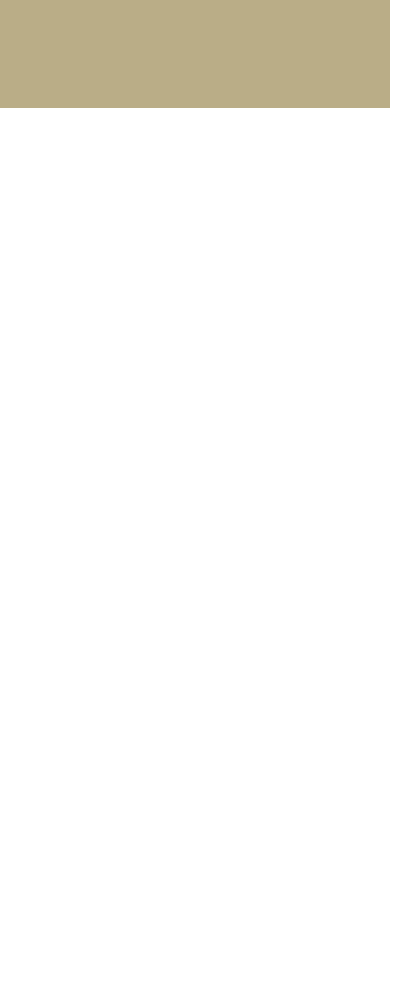
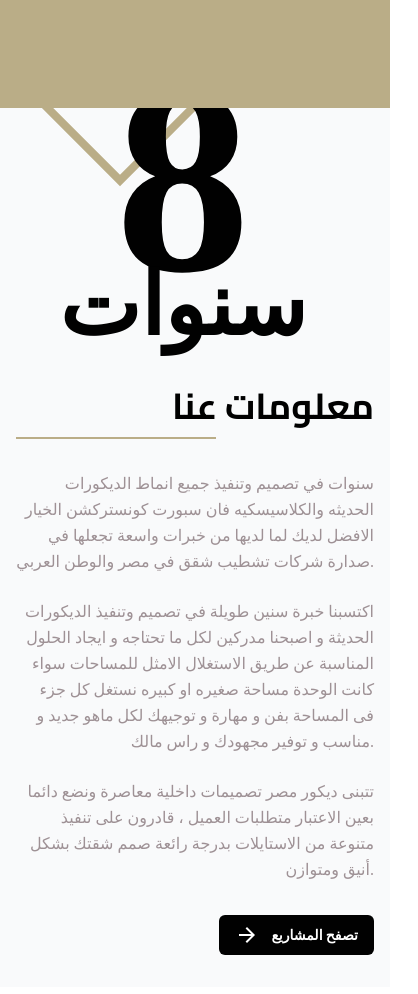
Before and after one commit to M0hamady/support-constructions-site, a React (Create React App) app: page / in a window 390 px wide. Shown: the part 1580-2574 px from the top of the page, 418 px wide, since content can reach past the window. Before the commit the page ends 1464 px from the top, so only its background shows below. Built offline with nearby package versions, Linux system fonts and the light colour scheme.

Commit message:
third container

```diff
--- a/package.json
+++ b/package.json
@@ -13,6 +13,7 @@
     "@types/node": "^16.18.119",
     "@types/react": "^18.3.12",
     "@types/react-dom": "^18.3.1",
+    "aos": "^2.3.4",
     "react": "^18.3.1",
     "react-dom": "^18.3.1",
     "react-intersection-observer": "^9.13.1",
@@ -46,6 +47,7 @@
     ]
   },
   "devDependencies": {
+    "@types/aos": "^3.0.7",
     "autoprefixer": "^10.4.20",
     "postcss": "^8.4.47",
     "tailwindcss": "^3.4.14"
--- /dev/null
+++ b/src/components/Home/AboutUsSection.tsx
@@ -0,0 +1,79 @@
+import React, { useEffect } from 'react';
+import { ArrowForward } from '@mui/icons-material'; // Import MUI icon
+import AOS from 'aos'; // Import AOS
+import 'aos/dist/aos.css'; // Import AOS CSS
+
+const AboutUsSection: React.FC = () => {
+  useEffect(() => {
+    AOS.init({
+      duration: 1000, // Animation duration in ms
+      once: true, // Only animate once when scrolling into view
+    });
+  }, []);
+
+  return (
+    <section className="w-full py-8 px-4 md:px-8 bg-gray-50">
+      <div className="max-w-screen-xl mx-auto flex flex-col md:flex-row justify-between items-center gap-8">
+        {/* Left Section: Rotated Square & Years */}
+        <div className="w-full md:w-[466.66px] flex justify-center items-start" data-aos="fade-up">
+          <div className="flex flex-col justify-start items-center w-full">
+            <div className="relative pt-[158px] flex flex-col justify-center items-center w-full">
+              <div className="w-[150px] h-[150px] origin-top-left rotate-45 border-8 border-[#baad87]"></div>
+              <div className="flex flex-col justify-center items-center">
+                <div className="relative w-[446.66px] h-[228.19px]">
+                  <div className="absolute left-0 top-[-40px] flex flex-col justify-start items-center h-[270.80px] pl-[87.56px] pr-[87.58px]">
+                    <div className="flex flex-col justify-start items-center pb-[17.90px] gap-[2.90px]">
+                      <div className="text-center text-[#010101] text-[270px] font-bold font-['Tajawal'] leading-[189px]">
+                        8
+                      </div>
+                      <div className="text-center text-[#010101] text-[86px] font-bold font-['Tajawal'] leading-[60.20px]">
+                        سنوات
+                      </div>
+                    </div>
+                  </div>
+                  <div className="absolute left-0 top-[212.19px] w-[446.66px] h-4"></div>
+                </div>
+              </div>
+            </div>
+          </div>
+        </div>
+
+        {/* Right Section: About Us Text */}
+        <div className="w-full md:w-2/3 flex flex-col justify-start items-start space-y-8" data-aos="fade-up">
+          <header className="text-right w-full space-y-2">
+            <h2 className="text-4xl md:text-5xl text-black font-bold font-['Cairo'] leading-tight">
+              معلومات عنا
+            </h2>
+            <div className="w-[200px] h-0.5 bg-[#baad87]"></div>
+          </header>
+
+          <div className="text-right text-[#9e9195] text-base md:text-lg font-normal font-['Tajawal'] leading-relaxed space-y-6">
+            <p>
+              سنوات في تصميم وتنفيذ جميع انماط الديكورات الحديثه والكلاسيسكيه فان سبورت كونستركشن الخيار الافضل لديك لما لديها من خبرات واسعة
+              تجعلها في صدارة شركات تشطيب شقق في مصر والوطن العربي.
+            </p>
+            <p>
+              اكتسبنا خبرة سنين طويلة في تصميم وتنفيذ الديكورات الحديثة و اصبحنا مدركين لكل ما تحتاجه و ايجاد الحلول المناسبة عن طريق الاستغلال
+              الامثل للمساحات سواء كانت الوحدة مساحة صغيره او كبيره نستغل كل جزء فى المساحة بفن و مهارة و توجيهك لكل ماهو جديد و مناسب و توفير
+              مجهودك و راس مالك.
+            </p>
+            <p>
+              تتبنى ديكور مصر تصميمات داخلية معاصرة ونضع دائما بعين الاعتبار متطلبات العميل ، قادرون على تنفيذ  متنوعة من الاستايلات بدرجة رائعة
+              صمم شقتك بشكل أنيق ومتوازن.
+            </p>
+          </div>
+
+          {/* "Browse Projects" Button */}
+          <div className="w-full flex justify-end mt-8" data-aos="fade-up">
+            <button className="flex items-center justify-center bg-[#010101] text-white text-sm font-bold py-2 px-4 rounded-md hover:bg-[#baad87] transition-colors duration-300">
+              <ArrowForward className="mr-3 text-xl" /> {/* MUI Arrow icon */}
+              <span>تصفح المشاريع</span>
+            </button>
+          </div>
+        </div>
+      </div>
+    </section>
+  );
+};
+
+export default AboutUsSection;
--- a/src/pages/Home/Home.tsx
+++ b/src/pages/Home/Home.tsx
@@ -1,12 +1,15 @@
 import React from 'react';
 import HeroSection from '../../components/Home/HeroSection';
 import CardsContainer from '../../components/Home/Cards';
+import AboutUsSection from '../../components/Home/AboutUsSection';
 
 const Home: React.FC = () => {
   return (
     <div className='flex mb-[100px]  w-full h-full min-h-screen  flex-col'>
       <HeroSection />  {/* Use the HeroSection component */}
       <CardsContainer />
+
+      <AboutUsSection />
       {/* You can add other sections or content below here */}
     </div>
   );
```
Also changed, not shown: 1 other file (tests, documents, lock files or other folders).
